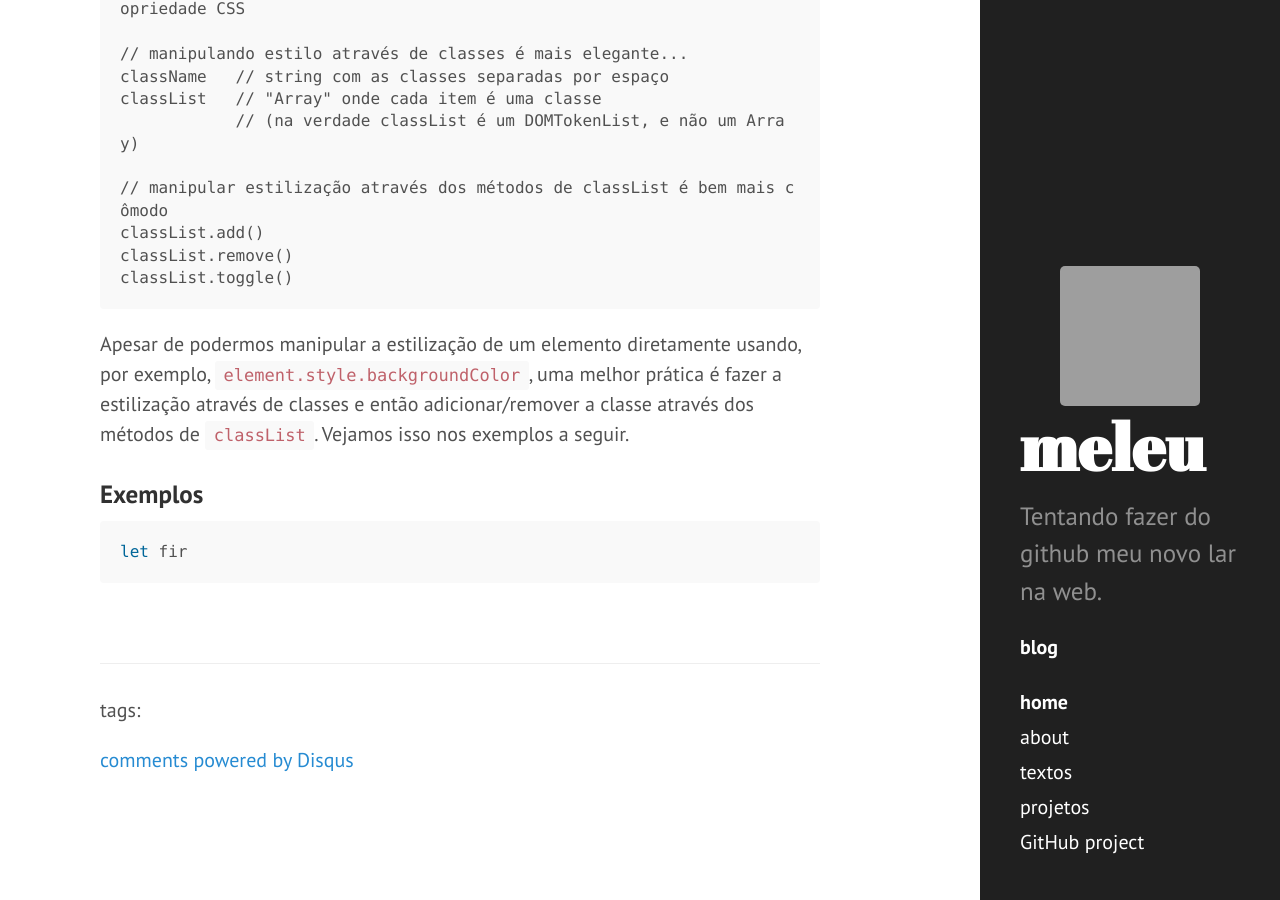
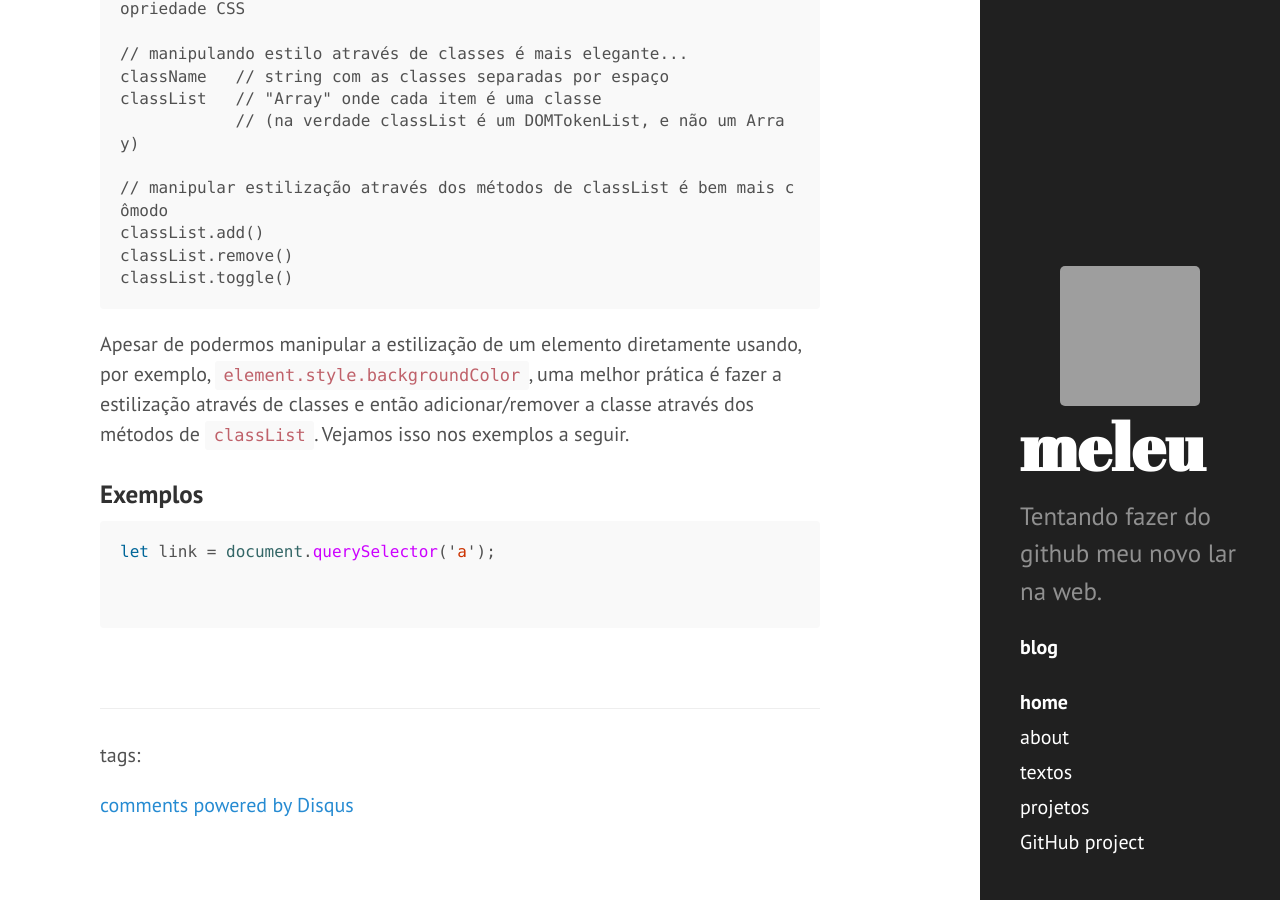
Before and after one commit to meleu/meleu.github.io, a Jekyll site: the page built from _posts/2020-04-19-dom-manipulation.md, in a window 1280 px wide and 900 px high, scrolled down 2189 px. Built offline with Jekyll 4.4.1, drawn with Linux system fonts in a browser that asks for light colours; comment, search, counter and statistics services are not loaded; grey boxes are pictures that could not be loaded.

Commit message:
_posts/2020-04-19-dom-manipulation.md updated from https://stackedit.io/

````diff
--- a/_posts/2020-04-19-dom-manipulation.md
+++ b/_posts/2020-04-19-dom-manipulation.md
@@ -103,8 +103,10 @@ Apesar de podermos manipular a estilização de um elemento diretamente usando,
 ### Exemplos
 
 ```js
-let fir
+let link = document.querySelector('a');
+
+
 ```
 <!--stackedit_data:
-eyJoaXN0b3J5IjpbMTI1ODg5ODE2OSwtOTQwOTQ3MjQxXX0=
+eyJoaXN0b3J5IjpbMTE4NTcwOTE4NiwtOTQwOTQ3MjQxXX0=
 -->
````
